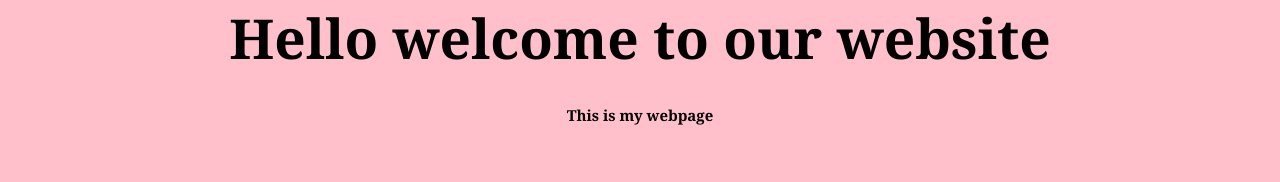
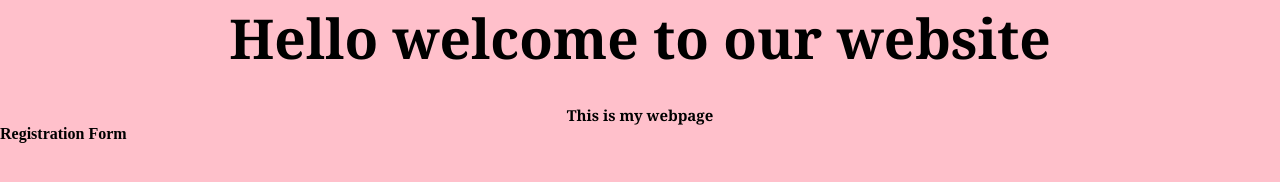
Before and after one commit to sagar-demo/local-demo, a plain HTML site: page localrepo/index.html in a window 1280 px wide. Drawn offline with Linux system fonts and the light colour scheme.

Commit message:
added a heading registration form

```diff
--- a/localrepo/index.html
+++ b/localrepo/index.html
@@ -9,5 +9,6 @@
 <body>
     <h1>Hello welcome to our website</h1>
     <h3>This is my webpage</h3>
+    <h4>Registration Form</h4>
 </body>
 </html>
```
